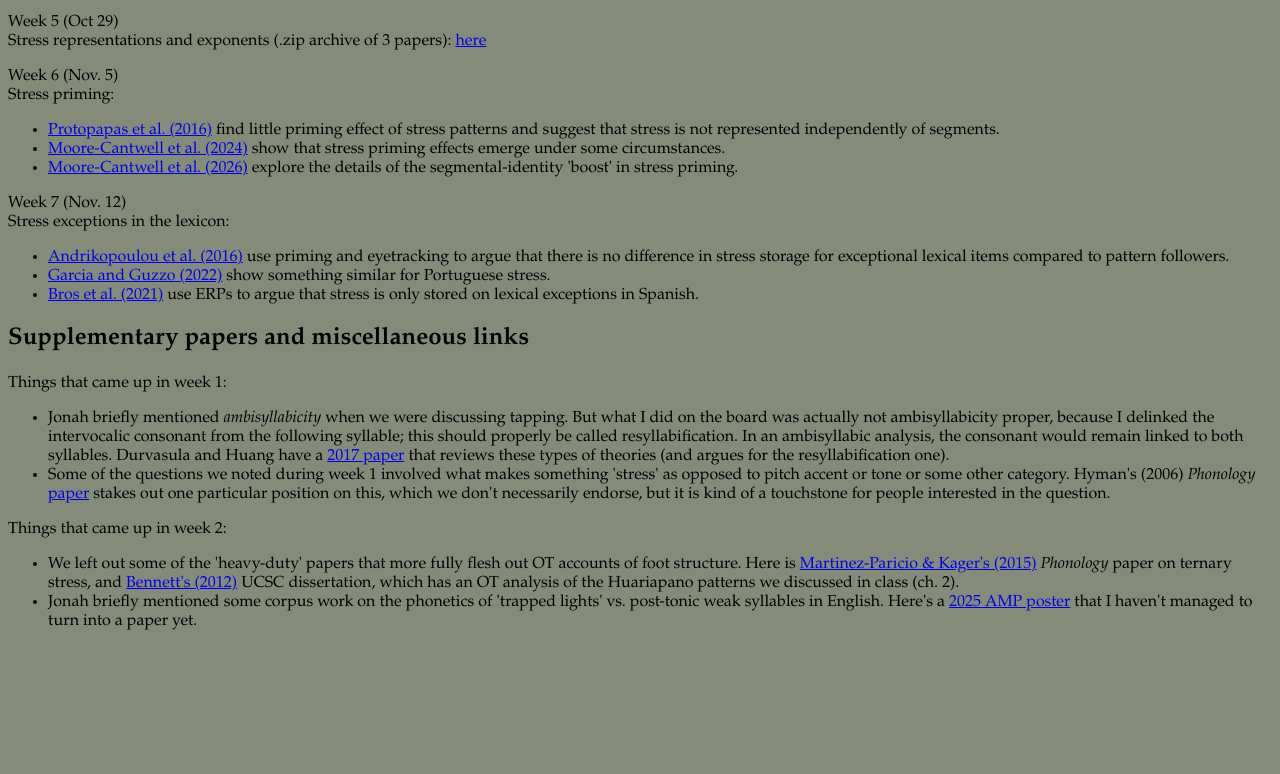
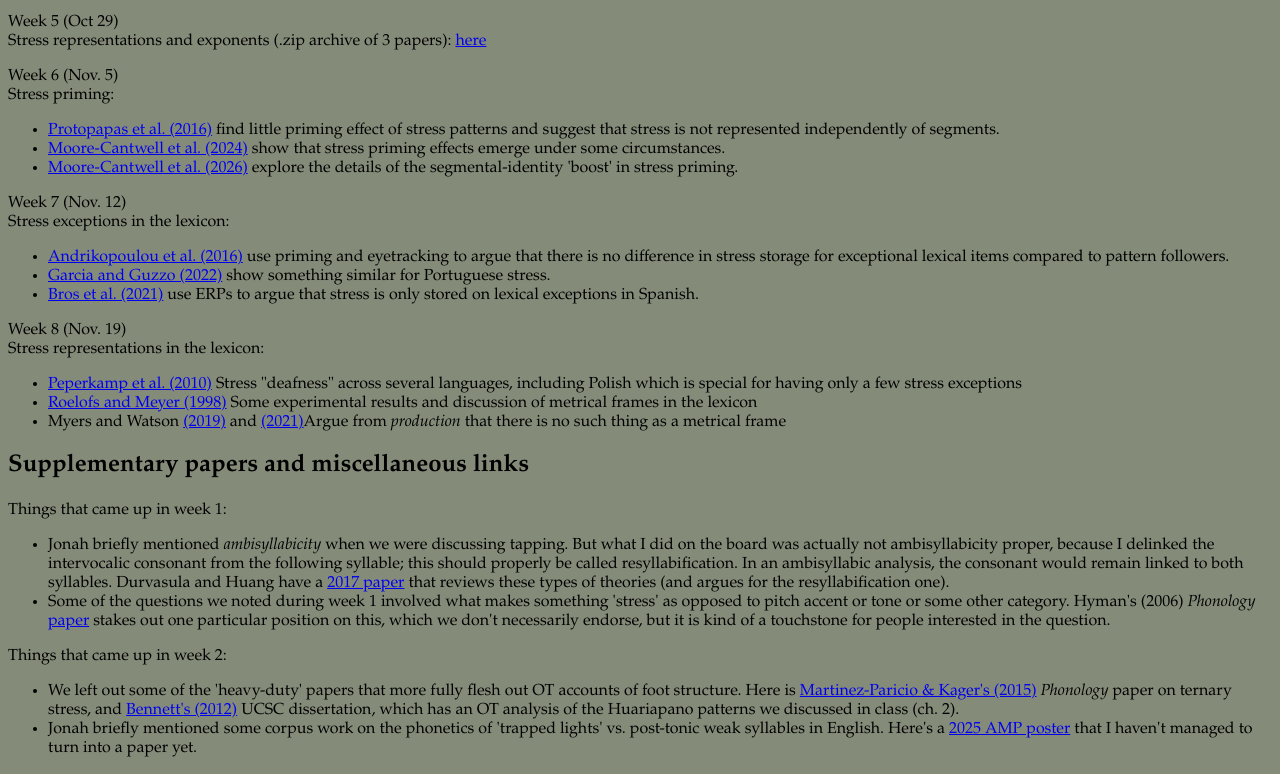
Before and after one commit to jonahkatzUCLA/jonahkatz, a plain HTML site: page Stress/Index.html in a window 1280 px wide. Shown: the part 1058-1832 px from the top of the page. Before the commit the page ends 1705 px from the top, so only its background shows below. Drawn offline with Linux system fonts and the light colour scheme.

Commit message:
Update Index.html
Added readings for week 8

```diff
--- a/Stress/Index.html
+++ b/Stress/Index.html
@@ -69,6 +69,13 @@
 <LI><A HREF="BrosEtAl2021.pdf">Bros et al. (2021)</A> use ERPs to argue that stress is only stored on lexical exceptions in Spanish.</LI>
 </UL>
 
+<P> Week 8 (Nov. 19)
+<BR>Stress representations in the lexicon:
+<UL><LI><A HREF="Peperkamp_etal_2010.pdf">Peperkamp et al. (2010)</A> Stress "deafness" across several languages, including Polish which is special for having only a few stress exceptions</LI>
+<LI><A HREF="RoelofsMeyer_1998.pdf">Roelofs and Meyer (1998)</A> Some experimental results and discussion of metrical frames in the lexicon</LI>
+<LI>Myers and Watson <A HREF="MyersWatson2019.pdf"> (2019)</A> and <A HREF="MyersWatson2021.pdf"> (2021)</A>Argue from <I>production</I> that there is no such thing as a metrical frame</LI>
+</UL>
+
 <P><H2><B>Supplementary papers and miscellaneous links</B></H2>
 
 <P> Things that came up in week 1:
```
